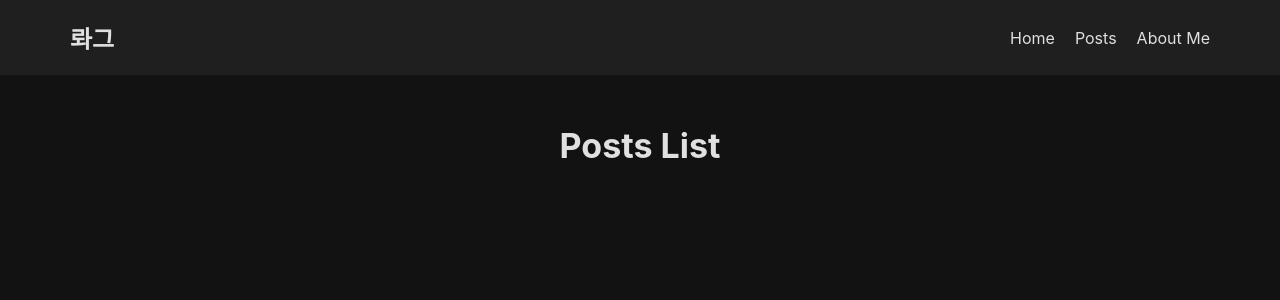
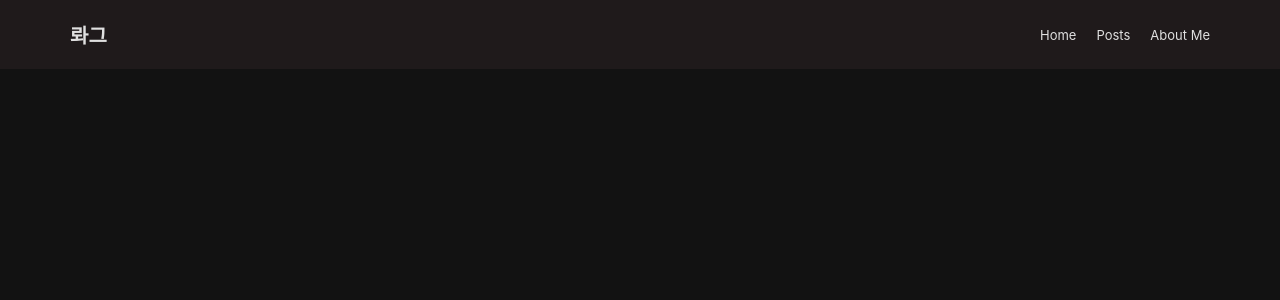
Before and after one commit to ruah0807/ruah-blog, a React (Vite) app: page / in a window 1280 px wide. Shown: the top 300 px of the page. Built offline with nearby package versions, Linux system fonts and the light colour scheme.

Commit message:
pages : markdown 브라우저 출력

```diff
--- a/package.json
+++ b/package.json
@@ -15,6 +15,8 @@
     "markdown-it-highlightjs": "^4.2.0",
     "react": "^18.3.1",
     "react-dom": "^18.3.1",
+    "react-markdown": "^9.0.3",
+    "react-syntax-highlighter": "^15.6.1",
     "remark": "^15.0.1",
     "remark-frontmatter": "^5.0.0",
     "remark-html": "^16.0.1",
@@ -25,6 +27,7 @@
     "@eslint/js": "^9.17.0",
     "@types/react": "^18.3.18",
     "@types/react-dom": "^18.3.5",
+    "@types/react-syntax-highlighter": "^15.5.13",
     "@vitejs/plugin-react": "^4.3.4",
     "eslint": "^9.17.0",
     "eslint-plugin-react-hooks": "^5.0.0",
--- /dev/null
+++ b/posts/2024-12-01-mid.md
@@ -0,0 +1,5 @@
+---
+title: hi
+---
+
+반값습니다.
--- /dev/null
+++ b/posts/2024-12-30-work.md
@@ -0,0 +1,5 @@
+---
+title: hello world
+---
+
+안녕하세요
--- a/src/App.css
+++ /dev/null
@@ -1,67 +0,0 @@
-#root {
-  max-width: 1280px;
-  margin: 0 auto;
-  padding: 2rem;
-  text-align: center;
-}
-
-.logo {
-  height: 6em;
-  padding: 1.5em;
-  will-change: filter;
-  transition: filter 300ms;
-}
-.logo:hover {
-  filter: drop-shadow(0 0 2em #646cffaa);
-}
-.logo.react:hover {
-  filter: drop-shadow(0 0 2em #61dafbaa);
-}
-
-@keyframes logo-spin {
-  from {
-    transform: rotate(0deg);
-  }
-  to {
-    transform: rotate(360deg);
-  }
-}
-
-@media (prefers-reduced-motion: no-preference) {
-  a:nth-of-type(2) .logo {
-    animation: logo-spin infinite 20s linear;
-  }
-}
-
-.card {
-  padding: 2em;
-}
-
-.read-the-docs {
-  color: #888;
-}
-
-/* global.css의 내용 추가 */
-body {
-  margin: 0;
-  font-family: -apple-system, BlinkMacSystemFont, "Segoe UI", Roboto,
-    "Helvetica Neue", Arial, sans-serif;
-  background-color: #f5f5f5;
-  color: #333;
-}
-
-header {
-  background-color: #282c34;
-  padding: 20px;
-  color: white;
-}
-
-nav ul {
-  list-style: none;
-  padding: 0;
-}
-
-nav li {
-  display: inline;
-  margin-right: 10px;
-}
--- a/src/App.tsx
+++ b/src/App.tsx
@@ -1,12 +1,30 @@
-import React from 'react';
+import React, { useState } from 'react';
 import Header from './components/Header';
-import Home from './pages/Home';
+import PostList from './pages/PostList';
+import MDFile from './pages/MDFile';
+// import './App.css'
+
 
 const App: React.FC = () => {
+
+  const [selectedFile, setSelectedFile]  = useState<string>('');
+
+  const handleSelectFile = (fileName: string) => {
+    setSelectedFile(fileName);
+    console.log(`Selected file: ${fileName}`);
+  };
+
   return (
     <div>
       <Header />
-      <Home />
+      <div className='container'>
+        <div className='post-list-container'>
+        <PostList onSelect={handleSelectFile} />
+        </div>
+        <div className='post-container'>
+          <MDFile fileName={selectedFile} />
+        </div>
+      </div>
     </div>
   );
 };
--- a/src/components/PostCard.css
+++ /dev/null
@@ -1,17 +0,0 @@
-.post-card {
-  border: 1px solid #ddd;
-  padding: 16px;
-  margin: 8px 0;
-  border-radius: 8px;
-  box-shadow: 0 2px 4px rgba(0, 0, 0, 0.1);
-  transition: box-shadow 0.3s ease;
-}
-
-.post-card:hover {
-  box-shadow: 0 4px 8px rgba(0, 0, 0, 0.2);
-}
-
-.post-card h3 {
-  margin: 0;
-  font-size: 1.2em;
-}
--- a/src/components/PostCard.tsx
+++ /dev/null
@@ -1,18 +0,0 @@
-import React from 'react';
-import './PostCard.css'; // 스타일을 위한 CSS 파일
-
-interface PostCardProps {
-  title: string;
-  date: string;
-}
-
-const PostCard: React.FC<PostCardProps> = ({ title, date }) => {
-  return (
-    <div className="post-card">
-      <h3>{title}</h3>
-      <p>{date}</p>
-    </div>
-  );
-};
-
-export default PostCard;
--- /dev/null
+++ b/src/pages/MDFile.css
@@ -0,0 +1,32 @@
+.markdown-content {
+  color: #e0e0e0; /* 텍스트 색상 */
+  padding: 20px;
+  overflow-y: auto;
+  max-height: 100vh;
+}
+
+.markdown-content h1,
+.markdown-content h2,
+.markdown-content h3,
+.markdown-content h4,
+.markdown-content h5,
+.markdown-content h6 {
+  color: #ffffff;
+}
+
+.markdown-content p {
+  margin-bottom: 1em;
+}
+
+.markdown-content pre {
+  background-color: #333;
+  padding: 10px;
+  border-radius: 5px;
+  overflow-x: auto;
+}
+
+.markdown-content code {
+  background-color: #333;
+  padding: 2px 4px;
+  border-radius: 3px;
+}
--- /dev/null
+++ b/src/pages/MDFile.tsx
@@ -0,0 +1,59 @@
+import React, { useEffect, useState } from 'react';
+import matter from 'gray-matter';
+import ReactMarkdown from 'react-markdown';
+import { Prism as SyntaxHighlighter } from 'react-syntax-highlighter';
+import { solarizedlight } from 'react-syntax-highlighter/dist/esm/styles/prism';
+import './MDFile.css';
+
+interface MDFileProps {
+  fileName: string;
+}
+
+const MDFile: React.FC<MDFileProps> = ({ fileName }) => {
+  const [content, setContent] = useState<string>('');
+
+  useEffect(() => {
+    const fetchContent = async () => {
+      if (fileName) {
+        const filePath = `/posts/${fileName}`;
+        const fileModules = import.meta.glob('/posts/*.md', { query: '?raw', import: 'default' });
+        const content = await fileModules[filePath]();
+        const { content: mdContent } = matter(content);
+        setContent(mdContent);
+        console.log(mdContent);
+      }
+    };
+
+    fetchContent();
+  }, [fileName]);
+
+  return (
+    <div className='markdown-content'>
+      <ReactMarkdown
+        components={{
+          code({ inline, className, children, ...props }) {
+            const match = /language-(\w+)/.exec(className || '');
+            return !inline && match ? (
+              <SyntaxHighlighter
+                style={solarizedlight}
+                language={match[1]}
+                PreTag="div"
+                {...props}
+              >
+                {String(children).replace(/\n$/, '')}
+              </SyntaxHighlighter>
+            ) : (
+              <code className={className} {...props}>
+                {children}
+              </code>
+            );
+          }
+        }}
+      >
+        {content}
+      </ReactMarkdown>
+    </div>
+  );
+};
+
+export default MDFile;
--- a/src/pages/Home.tsx
+++ b/src/pages/PostList.tsx
@@ -1,13 +1,17 @@
 import React, { useEffect, useState } from 'react';
-import PostCard from '../components/PostCard';
 import matter from 'gray-matter';
 
 interface Post {
   title: string;
   date: string;
+  fileName: string;
 }
 
-const Home: React.FC = () => {
+interface PostListProps {
+  onSelect: (fileName: string) => void;
+}
+
+const PostList: React.FC<PostListProps> = ({ onSelect }) => {
   const [posts, setPosts] = useState<Post[]>([]);
 
   useEffect(() => {
@@ -20,9 +24,10 @@ const Home: React.FC = () => {
         const { data } = matter(content);
         const fileName = path.split('/').pop() || '';
         const date = fileName.split('-').slice(0, 3).join('-');
-        postList.push({ title: data.title, date });
+        postList.push({ title: data.title, date, fileName });
       }
-      console.log(postList);
+      postList.sort((a, b) => new Date(b.date).getTime() - new Date(a.date).getTime());
+
       setPosts(postList);
     };
 
@@ -30,12 +35,11 @@ const Home: React.FC = () => {
   }, []);
 
   return (
-    <div className="page-content">
-      <h2 className='page-title'>Posts List</h2>
+    <div className="sidebar">
       <ul>
         {posts.map((post, index) => (
-          <li key={index}>
-            <PostCard title={post.title} date={post.date} />
+          <li key={index} onClick={() => onSelect(post.fileName)}>
+            {post.title} ({post.date})
           </li>
         ))}
       </ul>
@@ -43,4 +47,4 @@ const Home: React.FC = () => {
   );
 };
 
-export default Home;
+export default PostList;
--- a/src/styles/global.css
+++ b/src/styles/global.css
@@ -2,21 +2,21 @@ body {
   margin: 0;
   font-family: -apple-system, BlinkMacSystemFont, "Segoe UI", Roboto,
     "Helvetica Neue", Arial, sans-serif;
-  background-color: #121212; /* 다크 모드 배경색 */
-  color: #e0e0e0; /* 다크 모드 텍스트 색상 */
+  background-color: #121212;
+  color: #e0e0e0;
 }
-
 header {
-  background-color: #1f1f1f; /* 다크 모드 헤더 배경색 */
+  background-color: #1f1a1b; /* 다크 모드 헤더 배경색 */
   padding: 10px 50px;
   color: #e0e0e0;
   display: flex;
+  font-size: 13px;
   justify-content: space-between;
   align-items: center;
 }
 
 .header-title {
-  font-size: 24px;
+  font-size: 20px;
   margin: 10px 20px;
   justify-content: center;
   text-align: center;
@@ -33,22 +33,48 @@ nav li {
   margin-right: 20px;
 }
 
-.page-title {
-  font-size: 34px;
-  margin: 20px;
-  padding: 30px;
-  justify-content: center;
-  text-align: center;
-}
-
 main {
   padding: 50px 100px;
   margin: 20px;
-  background-color: #1f1f1f; /* 다크 모드 메인 배경색 */
+  background-color: #1f1a1b; /* 다크 모드 메인 배경색 */
   border-radius: 8px;
   box-shadow: 0 2px 4px rgba(0, 0, 0, 0.5); /* 다크 모드 그림자 */
 }
+.line {
+  color: #67585b;
+}
 
-/* 전역 여백 설정 */
-.page-content {
+/* sidebar */
+.sidebar ul {
+  list-style: none;
+  padding: 0;
 }
+
+.sidebar li {
+  margin-bottom: 10px; /* 리스트 항목 간의 간격 */
+  cursor: pointer;
+  font-size: 13px;
+  text-align: left;
+}
+
+.sidebar li:hover {
+  color: #fc4d71; /* 호버 시 배경색 변경 */
+}
+
+.container {
+  display: flex;
+  padding: 50px 100px;
+}
+
+.post-list-container {
+  width: 200px;
+  padding: 10px;
+}
+
+.post-container {
+  flex: 1;
+  padding: 20px;
+  color: #fde0db;
+  overflow-y: auto;
+  max-height: 100vh;
+}
```
Also changed, not shown: src/pages/Posts.tsx (added), 1 other file (tests, documents, lock files or other folders).
